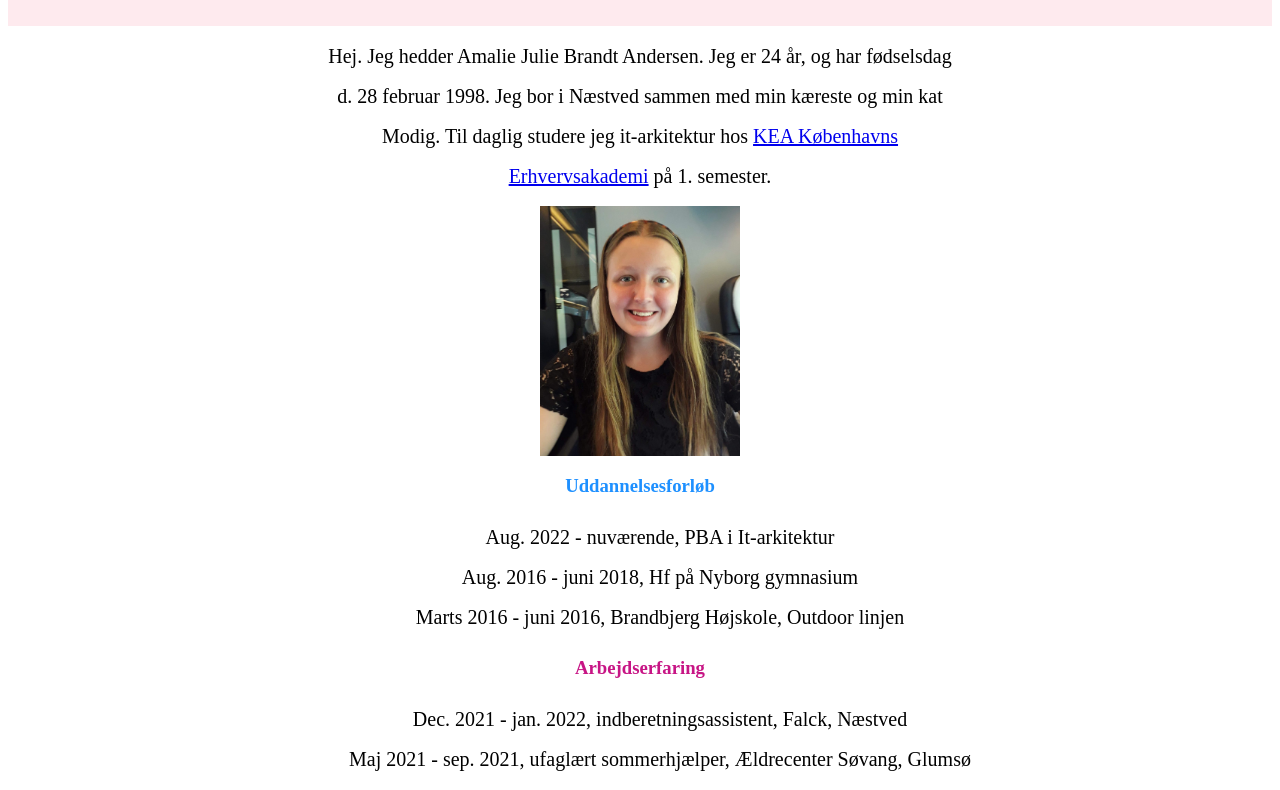
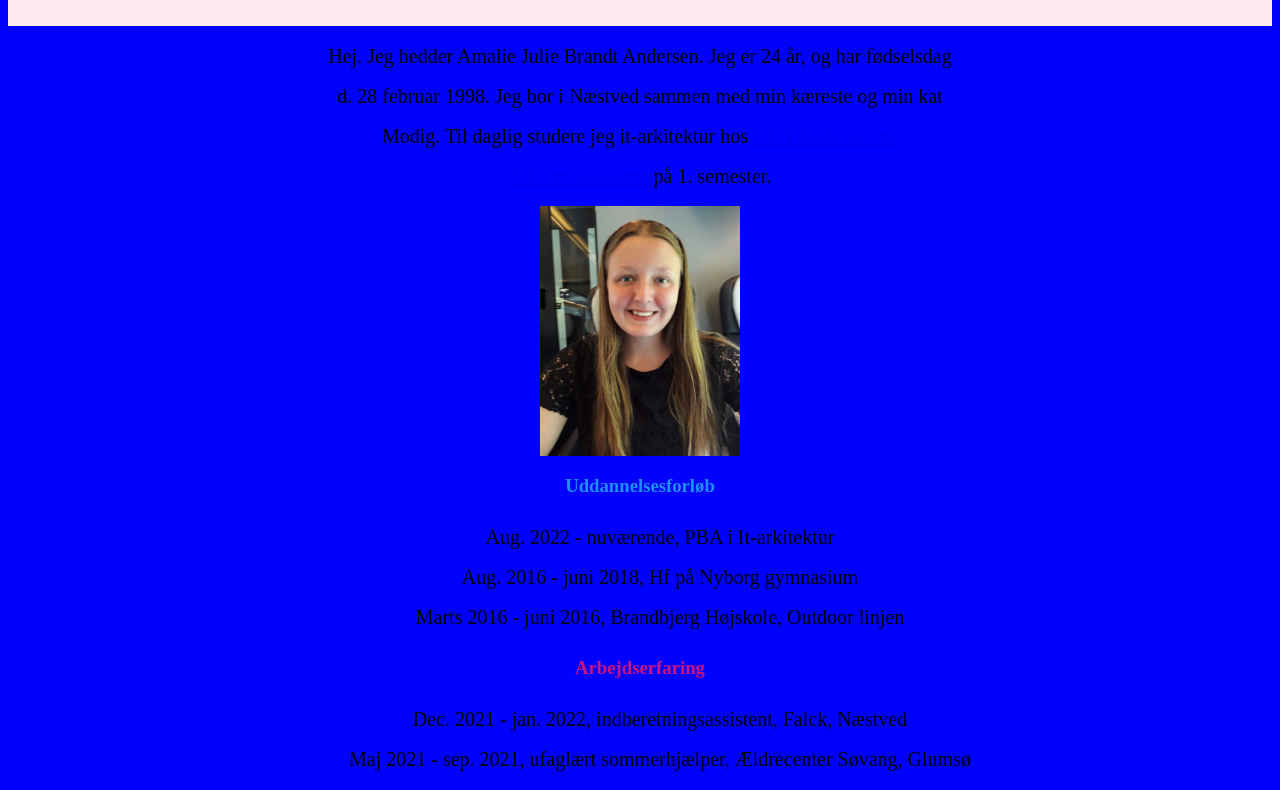
Before and after one commit to Amalie956/Port, a plain HTML site: page index.html in a window 1280 px wide. Shown: the part 260-1050 px from the top of the page. Drawn offline with Linux system fonts and the light colour scheme.

Commit message:
Ændret baggrundsfarve til blå

```diff
--- a/main.css
+++ b/main.css
@@ -48,9 +48,9 @@ ul {
     font-size: 20px;
 }
 
-/* Baggrundens farve */
- {
-    background-color: pink;
+ /*baggrundsfarve*/
+ body {
+    background-color: blue;
 }
 
 /* Overskriftens farve*/
```
